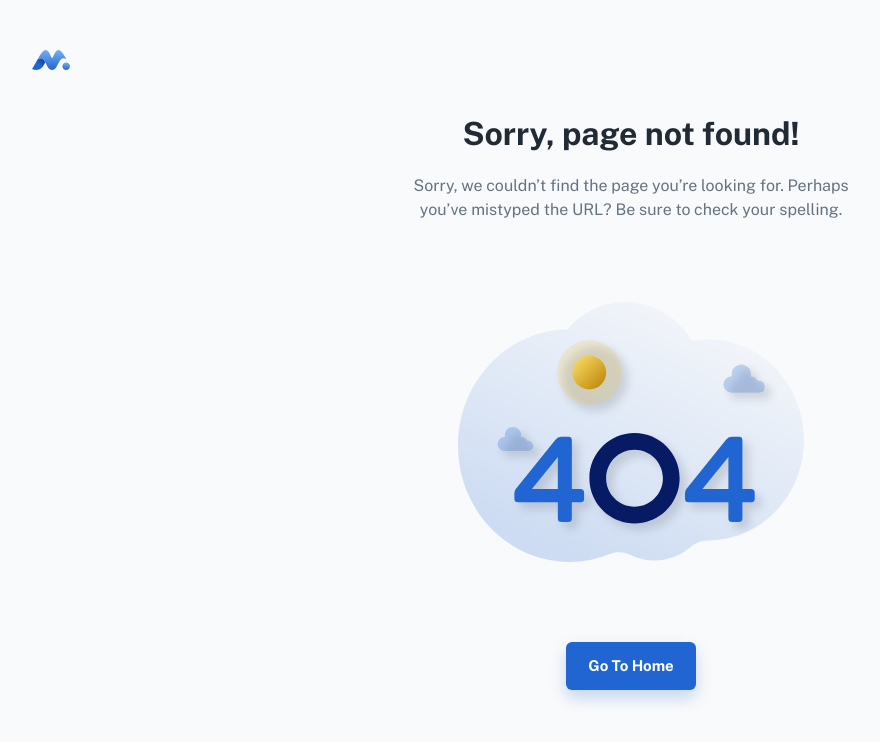
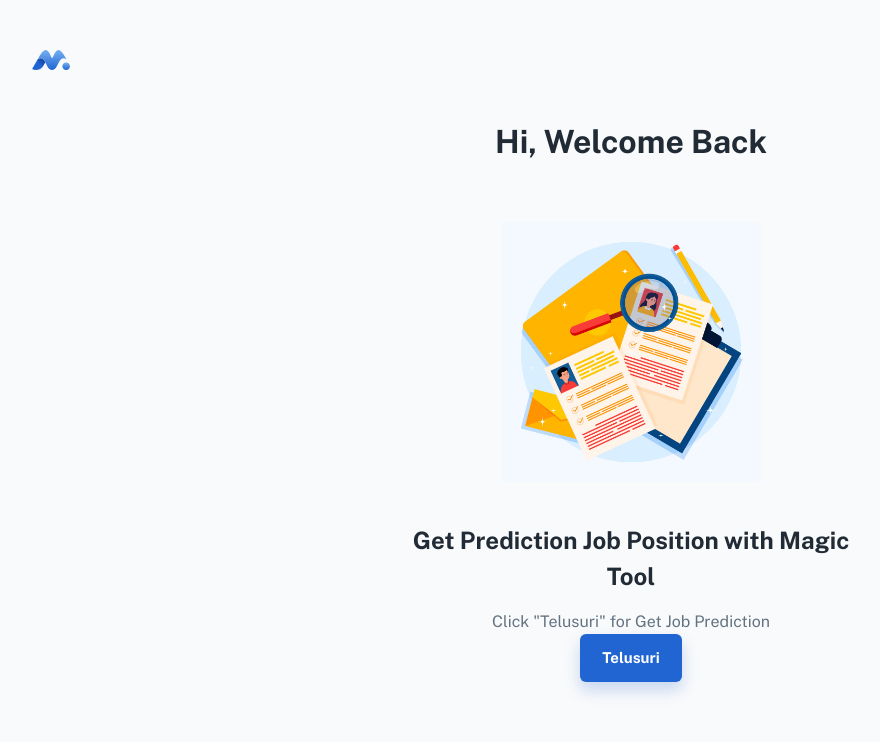
Before and after one commit to michaellhans/resume-classification-front-end, a React (Create React App) app: page /404 in a window 1280 px wide. Before the commit this address had no page. Shown: the top 742 px of the page, without its empty margins (9-889 px from the left). Built offline with nearby package versions, Linux system fonts and the light colour scheme; a web font is replaced by a local one.

Commit message:
Update HomePage.js

```diff
--- a/package.json
+++ b/package.json
@@ -60,8 +60,10 @@
     "react-filepond": "^7.1.2",
     "react-helmet-async": "^1.3.0",
     "react-hook-form": "^7.43.1",
+    "react-redux": "^8.0.5",
     "react-router-dom": "^6.8.1",
     "react-scripts": "^5.0.1",
+    "redux": "^4.2.1",
     "simplebar-react": "^3.2.1",
     "styled-components": "^5.3.9",
     "web-vitals": "^3.1.1"
--- a/src/pages/HomePage.js
+++ b/src/pages/HomePage.js
@@ -3,7 +3,7 @@ import { Helmet } from 'react-helmet-async';
 import { Link as RouterLink } from 'react-router-dom';
 // @mui
 import { styled } from '@mui/material/styles';
-import { Link, Container, Typography, Divider, Stack, Button } from '@mui/material';
+import { Link, Container, Typography, Divider, Stack, Button, Table, TableContainer, TableHead, TableRow, TableCell, TableBody } from '@mui/material';
 // hooks
 import useResponsive from '../hooks/useResponsive';
 // components
@@ -29,7 +29,7 @@ const StyledSection = styled('div')(({ theme }) => ({
 }));
 
 const StyledContent = styled('div')(({ theme }) => ({
-  maxWidth: 480,
+  maxWidth: 800,
   margin: 'auto',
   minHeight: '100vh',
   display: 'flex',
@@ -123,21 +123,21 @@ export default function HomePage() {
           </StyledSection>
         )}
 
-        <Container maxWidth="sm">
+        <Container maxWidth="md">
           <StyledContent>
-            <Typography variant="h4" gutterBottom>
-            Get Job Position Predictions with Magic Tool
+            <Typography variant="h3" gutterBottom>
+            Get Prediction Job Position with Magic Tool
             </Typography>
-            <Typography variant="body2" sx={{ mb: 5 }}>
-              Click "Telusuri" for Get Job Prediction {''}
-              <Link variant="subtitle2">   Get started</Link>
+            <Typography variant="body2" sx={{ mb: 6 }}>
+              Click "Telusuri" to choose a files and click "Submit" for Get Prediction Job Position {''}
+              {/* <Link variant="subtitle2">   Get started</Link> */}
             </Typography>
             {/* <Button onClick={handleUploadFile} variant="contained" size="large" component="label"> */}
             {/* Upload */}
             {/* <input hidden accept="file/*" multiple type="file"/> */}
             <input type="file" multiple accept='application/pdf' onChange={handleFileChange} />
           {/* </Button> */}
-          <Divider sx={{ my: 3 }}>
+          {/* <Divider sx={{ my: 3 }}>
               <Typography variant="body2" sx={{ color: 'text.secondary' }}>
                 OR
               </Typography>
@@ -156,7 +156,7 @@ export default function HomePage() {
               <Button Button to="https://onedrive.live.com" fullWidth size="large" color="inherit" variant="outlined" component={RouterLink}>
                 <Iconify icon="logos:microsoft-onedrive" color="#1C9CEA" width={22} height={22} />
               </Button>
-            </Stack>
+            </Stack> */}
             <Divider sx={{ my: 3 }}>
               <Typography variant="body2" sx={{ color: 'text.secondary' }}>
                 SUBMIT
@@ -166,7 +166,34 @@ export default function HomePage() {
             <Button onClick={handleUploadFile} variant="contained" size="sm" component="label" color="primary">
             Submit
           </Button>
-             {users.length > 0 ? (
+          {users.length > 0 ? (
+                <TableContainer sx={{ marginTop: 4 }}>
+                     <Typography align="center" variant="h6" sx={{ mb: 5 }}>
+                     Result Prediction Job Position {''}
+                    </Typography>
+                  <Table>
+                    <TableHead>
+                      <TableRow>
+                        <TableCell>Name</TableCell>
+                        <TableCell>Role</TableCell>
+                      </TableRow>
+                    </TableHead>
+                    <TableBody>
+                      {users.map(user => (
+                        <TableRow key={user.id}>
+                          <TableCell>{user.id}</TableCell>
+                          <TableCell>{user.role}</TableCell>
+                        </TableRow>
+                      ))}
+                    </TableBody>
+                  </Table>
+                </TableContainer>
+              ) : (
+                <Typography variant="body1" align="center" color="textSecondary" mt={4}>
+                  No data available
+                </Typography>
+              )}
+             {/* {users.length > 0 ? (
                 <ul>
                   {users.map(user => (
                     <li key={user.id}>
@@ -176,9 +203,8 @@ export default function HomePage() {
                 </ul>
               ) : (
                 <div> </div>
-              )}
+              )}           */}
             </div>
-
           </StyledContent>
         </Container>
       </StyledRoot>
--- a/src/pages/Page404.js
+++ b/src/pages/Page404.js
@@ -28,22 +28,23 @@ export default function Page404() {
       <Container>
         <StyledContent sx={{ textAlign: 'center', alignItems: 'center' }}>
           <Typography variant="h3" paragraph>
-            Sorry, page not found!
+          Hi, Welcome Back
+          </Typography>
+          <Box
+            component="img"
+            src="/assets/illustrations/cv3.jpg" alt="home"
+            sx={{ height: 260, mx: 'auto', my: { xs: 1, sm: 5} }}
+          />
+          <Typography variant="h4" paragraph>
+          Get Prediction Job Position with Magic Tool
           </Typography>
 
           <Typography sx={{ color: 'text.secondary' }}>
-            Sorry, we couldn’t find the page you’re looking for. Perhaps you’ve mistyped the URL? Be sure to check your
-            spelling.
+          Click "Telusuri" for Get Job Prediction
           </Typography>
 
-          <Box
-            component="img"
-            src="/assets/illustrations/illustration_404.svg"
-            sx={{ height: 260, mx: 'auto', my: { xs: 5, sm: 10 } }}
-          />
-
           <Button to="/" size="large" variant="contained" component={RouterLink}>
-            Go to Home
+           Telusuri
           </Button>
         </StyledContent>
       </Container>
```
Also changed, not shown: 2 other files (tests, documents, lock files or other folders).
